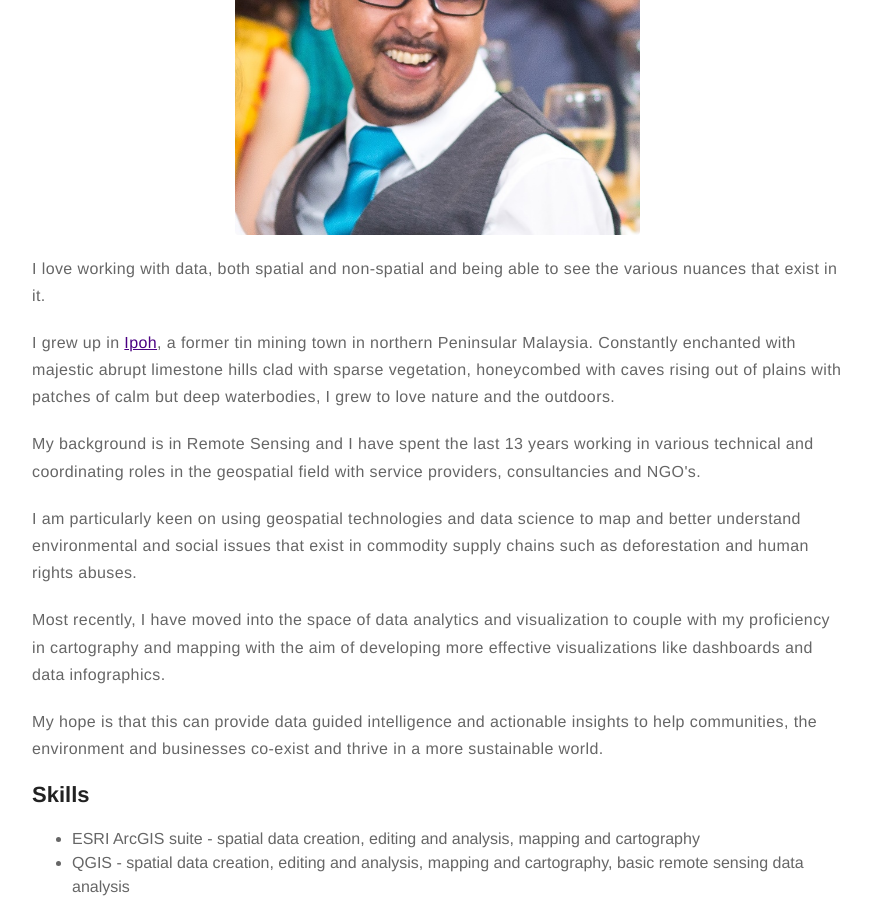
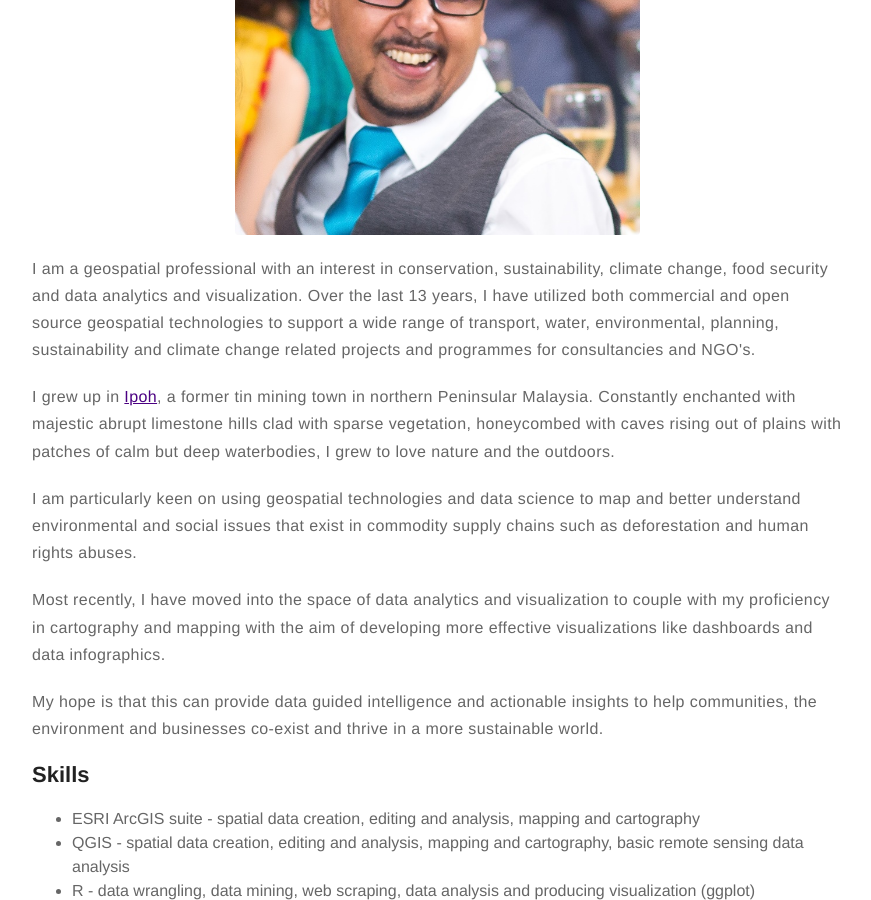
Before and after one commit to jasonjb82/jasonjb82.github.io, a Jekyll site: the page built from about.md, in a window 1280 px wide and 900 px high, scrolled down 394 px. Shown: the whole window, without its empty margins (203-1074 px from the left). Built offline with Jekyll 4.4.1, drawn with Linux system fonts in a browser that asks for light colours.

Commit message:
Update about.md

```diff
--- a/about.md
+++ b/about.md
@@ -4,16 +4,12 @@
 ---
 ![Profile Image]({{ site.url }}/{{ site.picture }})
 
-<p>I love working with data, both spatial and non-spatial and being able to see the various nuances that
-exist in it.</p>
+<p>I am a geospatial professional with an interest in conservation, sustainability, climate change, food security and data analytics and visualization. Over the last 13 years, I have utilized both commercial and open source geospatial technologies to support a wide range of transport, water, environmental, planning, sustainability and climate change related projects and programmes for consultancies and NGO's.</p>
 
 <p>I grew up in <a href="https://en.wikipedia.org/wiki/Ipoh/">Ipoh</a>,
 a former tin mining town in northern Peninsular Malaysia. Constantly enchanted with majestic abrupt limestone
 hills clad with sparse vegetation, honeycombed with caves rising out of plains with patches of calm but deep waterbodies,
 I grew to love nature and the outdoors.</p>
-
-<p>My background is in Remote Sensing and I have spent the last 13 years working in various technical and coordinating roles
-in the geospatial field with service providers, consultancies and NGO's.</p>
 
 <p>I am particularly keen on using geospatial technologies and data science to map and better understand environmental and social issues that exist in commodity supply chains such as deforestation and human rights abuses.</p>
 
```
